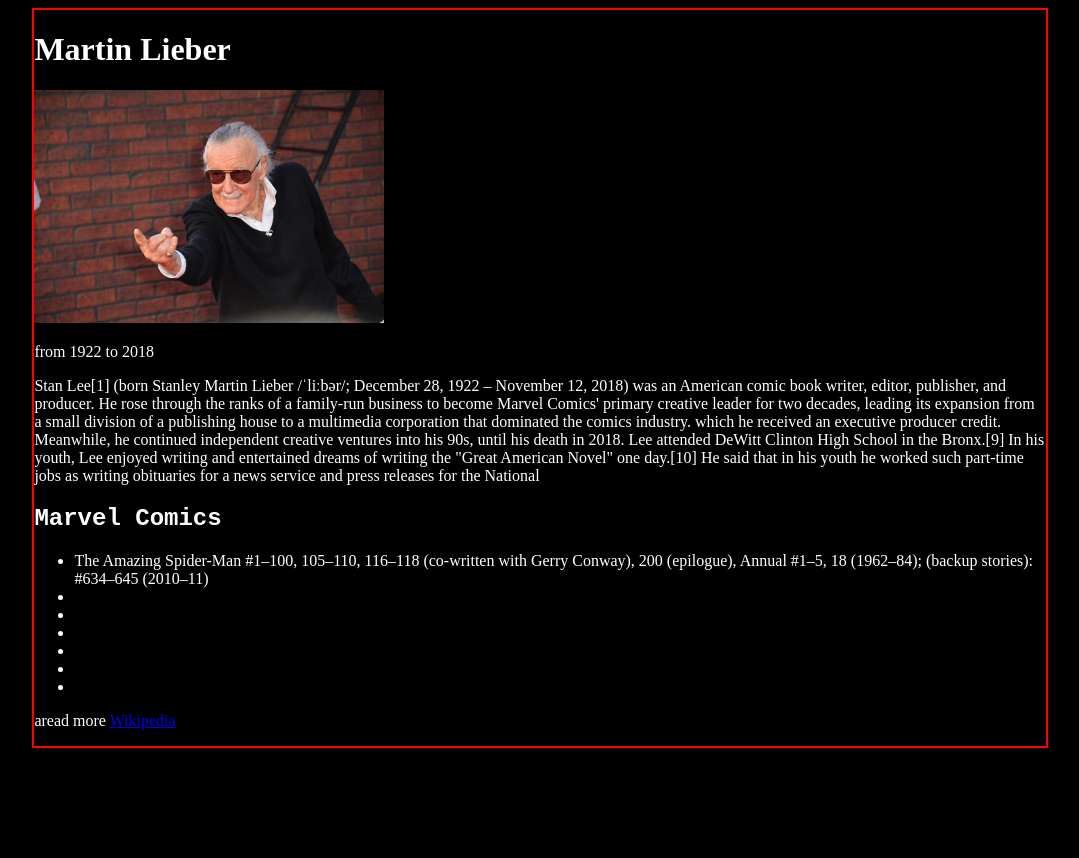
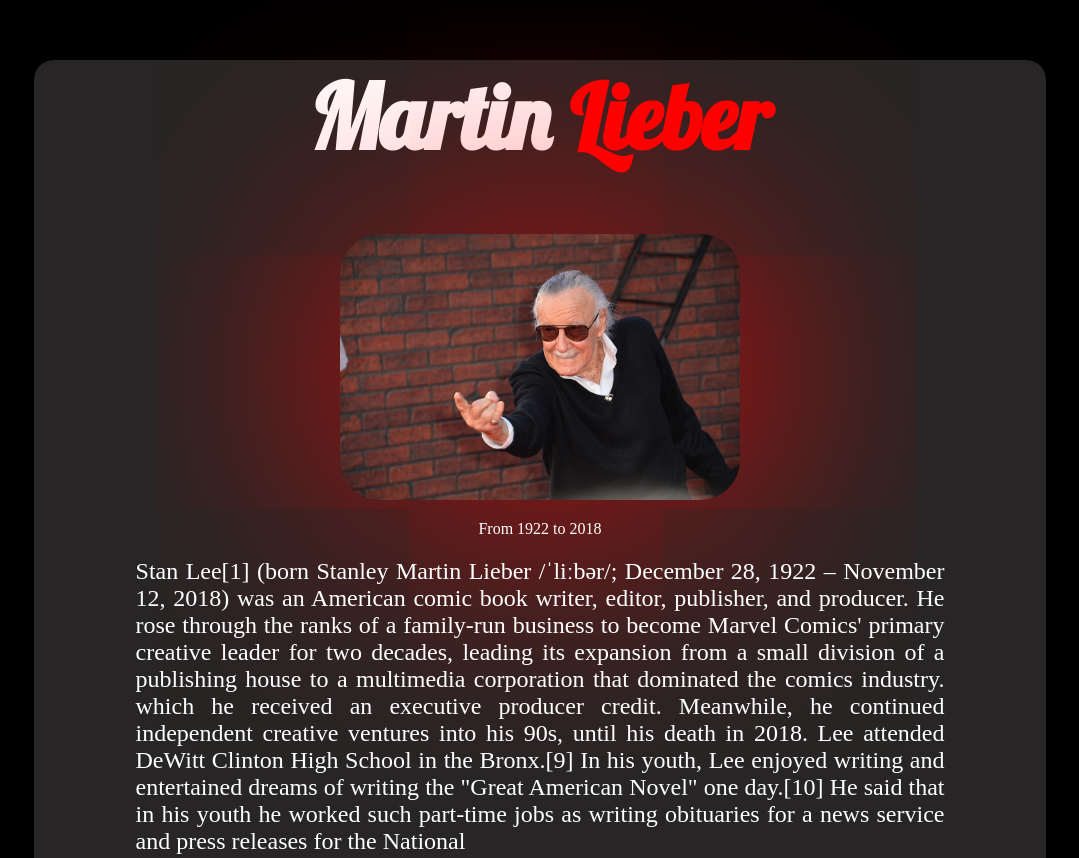
Before and after one commit to Harunbilen/lesson1, a plain HTML site: page index.html in a window 1280 px wide. Shown: the top 858 px of the page, without its empty margins (100-1179 px from the left). Before the commit the page ends 800 px from the top, so only its background shows below. Drawn offline with Linux system fonts and the light colour scheme.

Commit message:
finished

```diff
--- a/index.css
+++ b/index.css
@@ -1,16 +1,84 @@
-body{
+body {
+        background-color: black;
+        color: white;
+}
 
-        background-color:black;
-        color:white;
-}
-.container{
-        border: 2px solid red;
+.container {
+        /*border: 2px solid red;*/
         width: 80%;
         margin: auto;
-        background-color:
+        background-color: rgba(48, 46, 46, 0.815);
+        border-radius: 20px;
 }
 
 .heading {
+        font-family: "Lobster", cursive;
+}
 
-        font-family: 'Courier New', Courier, monospace;
+#span1 {
+        color: red;
 }
+
+#title {
+        font-size: 90px;
+        text-align: center;
+}
+
+#img-div {
+        /* border: 2px solid red; */
+        text-align: center;
+}
+
+#image {
+        width: 400px;
+        border-radius: 40px;
+        box-shadow: 5px 5px 500px red;
+}
+
+#info {
+        /* border: 1px solid red; */
+        width: 80%;
+        margin: 20px auto;
+        text-align: justify;
+        font-size: 1.5rem;
+}
+
+#marvel {
+        /* border: 1px solid red; */
+        color: red;
+        margin-left: 10%;
+}
+
+ul {
+        width: 80%;
+        margin: auto;
+}
+
+li {
+        font-size: 24px;
+        line-height: 3rem;
+}
+
+#footer {
+        /* border: 1px solid red; */
+        margin: 2rem;
+        padding: 2rem;
+        text-align: center;
+        font-size: 2rem;
+}
+#link{
+        text-decoration: none;
+        color: white;
+        border: 2px solid darkorange;
+        padding: 1rem;
+        border-radius: 10px;
+        background-color: black;
+
+
+}
+#link:hover {
+        background-color: rgb(60, 57, 57);
+        color: red;
+
+
+}
--- a/index.html
+++ b/index.html
@@ -1,42 +1,76 @@
 <!DOCTYPE html>
 <html lang="en">
   <head>
-        <meta charset="UTF-8">
-        <meta http-equiv="X-UA-Compatible" content="IE=edge">
-        <meta name="viewport" content="width=device-width, initial-scale=1.0">
-        <link rel="stylesheet" href="index.css">
+    <meta charset="UTF-8" />
+    <meta http-equiv="X-UA-Compatible" content="IE=edge" />
+    <meta name="viewport" content="width=device-width, initial-scale=1.0" />
+    <link rel="preconnect" href="https://fonts.googleapis.com" />
+    <link rel="preconnect" href="https://fonts.gstatic.com" crossorigin />
+    <link
+      href="https://fonts.googleapis.com/css2?family=Lobster&display=swap"
+      rel="stylesheet"
+    />
+    <link rel="stylesheet" href="index.css" />
     <title>Document</title>
   </head>
   <body>
     <div class="container">
-                <h1>Martin Lieber</h1>
+      <h1 class="heading" id="title">Martin <span id="span1">Lieber</span></h1>
       <div id="img-div">
-                        <img src="./img/stan-lee.jpg" alt="" width="350px" id="image">
-                        <p id="date">from 1922 to 2018</p>
-
+        <img src="./img/stan-lee.jpg" alt="" id="image" />
+        <p id="date">From 1922 to 2018</p>
       </div>
-                <p id="info">Stan Lee[1] (born Stanley Martin Lieber /ˈliːbər/; December 28, 1922 – November 12, 2018) was an American comic book writer, editor, publisher, and producer. He rose through the ranks of a family-run business to become Marvel Comics' primary creative leader for two decades, leading its expansion from a small division of a publishing house to a multimedia corporation that dominated the comics industry. which he received an executive producer credit. Meanwhile, he continued independent creative ventures into his 90s, until his death in 2018. Lee attended DeWitt Clinton High School in the Bronx.[9] In his youth, Lee enjoyed writing and entertained dreams of writing the "Great American Novel" one day.[10] He said that in his youth he worked such part-time jobs as writing obituaries for a news service and press releases for the National</p>
+      <p id="info">
+        Stan Lee[1] (born Stanley Martin Lieber /ˈliːbər/; December 28, 1922 –
+        November 12, 2018) was an American comic book writer, editor, publisher,
+        and producer. He rose through the ranks of a family-run business to
+        become Marvel Comics' primary creative leader for two decades, leading
+        its expansion from a small division of a publishing house to a
+        multimedia corporation that dominated the comics industry. which he
+        received an executive producer credit. Meanwhile, he continued
+        independent creative ventures into his 90s, until his death in 2018. Lee
+        attended DeWitt Clinton High School in the Bronx.[9] In his youth, Lee
+        enjoyed writing and entertained dreams of writing the "Great American
+        Novel" one day.[10] He said that in his youth he worked such part-time
+        jobs as writing obituaries for a news service and press releases for the
+        National
+      </p>
       <h2 class="heading" id="marvel">Marvel Comics</h2>
       <ul>
-                        <li>The Amazing Spider-Man #1–100, 105–110, 116–118 (co-written with Gerry Conway), 200 (epilogue), Annual #1–5, 18 (1962–84); (backup stories): #634–645 (2010–11)</li>
-                        <li></li>
-                        <li></li>
-                        <li></li>
-                        <li></li>
-                        <li></li>
-                        <li></li>
+        <li>
+          The Amazing Spider-Man #1–100, 105–110, 116–118 (co-written with Gerry
+          Conway), 200 (epilogue), Annual #1–5, 18 (1962–84); (backup stories):
+          #634–645 (2010–11)
+        </li>
+        <li>The Amazing Spider-Man, strips (1977–2018)[170]</li>
+        <li>The Avengers #1–34 (1963–66)</li>
+        <li>
+          Captain America #100–141 (1968–71) (continues from Tales of Suspense
+          #99)
+        </li>
+        <li>Daredevil, #1–9, 11–50, 53 (story), Annual #1 (1964–69)</li>
+        <li>Daredevil, vol. 2, #20 (backup story) (2001)</li>
+        <li>Epic Illustrated #1 (Silver Surfer) (1980)</li>
+        <li>
+          Fantastic Four #1–114, 115 (plot), 120–125, Annual #1–6 (1961–72);
+          #296 (1986)
+        </li>
 
-
-
+        <li>The Incredible Hulk, vol. 2, #108–119, 120 (plot) (1968–69)</li>
+        <li>
+          Journey into Mystery (Thor) plotter #83–96 (1962–63), writer #97–125,
+          Annual #1 (1963–66) (continues to Thor #126)
+        </li>
       </ul>
-                <p id="footer"> aread more <a href="https://en.wikipedia.org/wiki/Stan_Lee" target="_blank" id="link">Wikipedia</a> </p>
-
-
-
-
-
-
+      <p id="footer">
+        Read more about Martin Lieber on
+        <a
+          href="https://en.wikipedia.org/wiki/Stan_Lee"
+          target="_blank"
+          id="link"
+          >Wikipedia</a
+        >
+      </p>
     </div>
-
   </body>
 </html>
```
Lines whose indentation alone changed are shown as unchanged.
